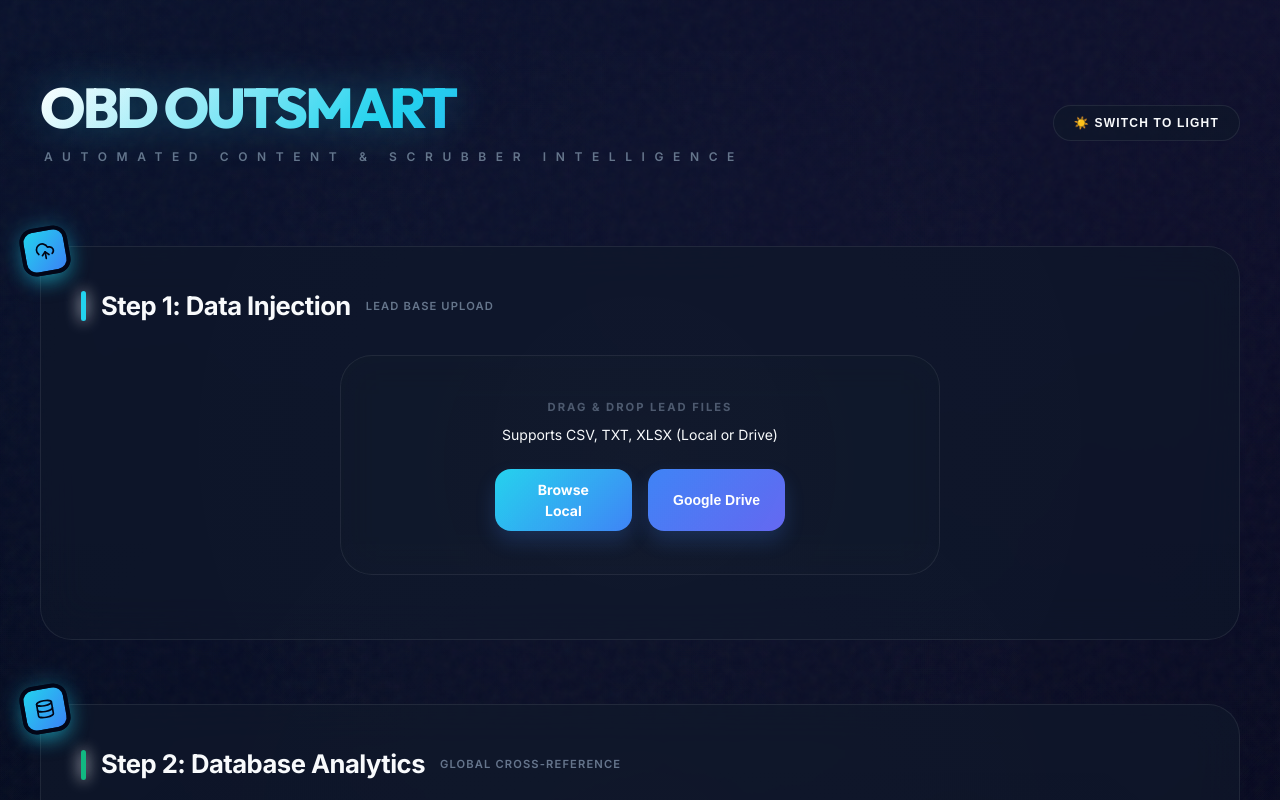
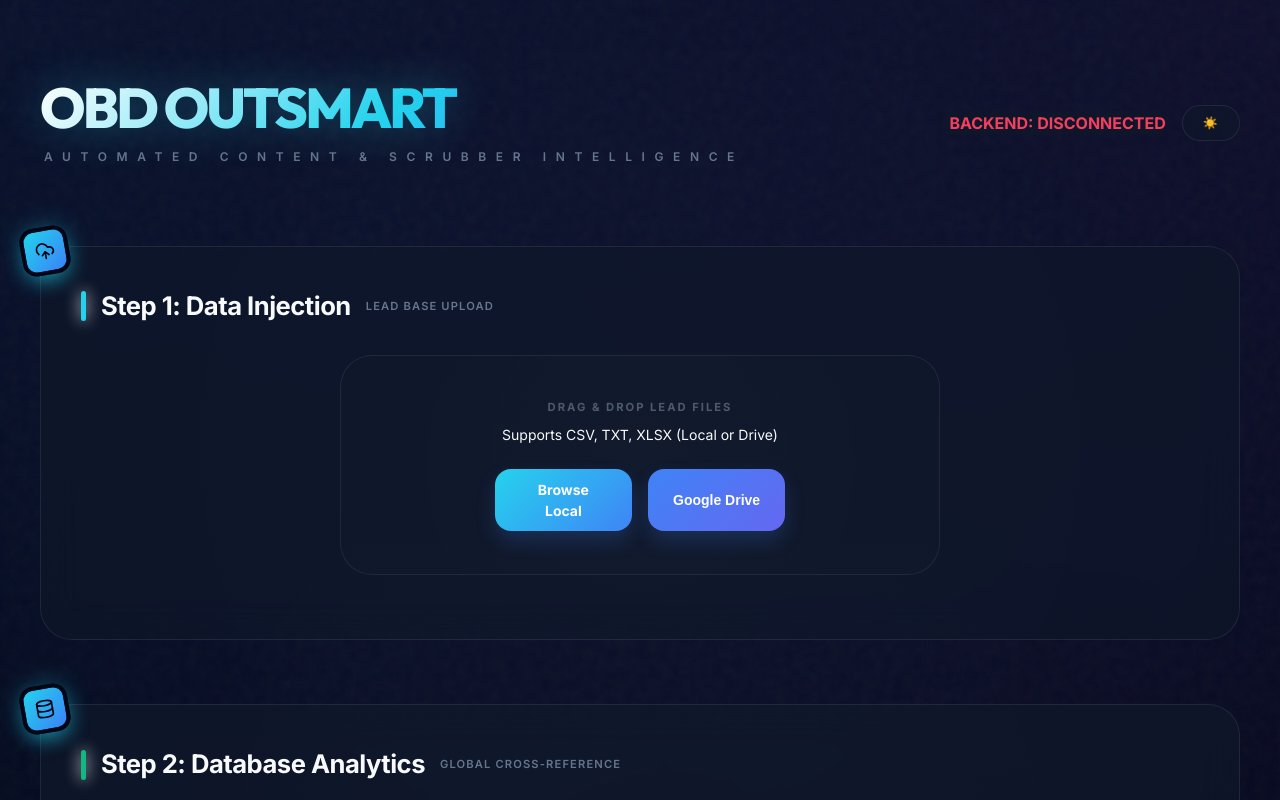
Before and after one commit to shankar-k1/obd_promotions, a Next.js app in the folder frontend/: page / in a window 1280 px wide. Shown: the top 800 px of the page. Built offline with nearby package versions, Linux system fonts and the light colour scheme; no server answers.

Commit message:
feat(ui): add backend health status indicator and 413 payload error detection

```diff
--- a/frontend/src/app/page.js
+++ b/frontend/src/app/page.js
@@ -61,6 +61,8 @@ export default function Dashboard() {
   const [loading, setLoading] = useState(false);
   const [dbStats, setDbStats] = useState({ dnd_count: null, sub_count: null, unsub_count: null });
   const [isScheduleModalOpen, setIsScheduleModalOpen] = useState(false);
+  const [backendStatus, setBackendStatus] = useState('Checking...');
+  const [apiColor, setApiColor] = useState('var(--text-dim)');
   const [scheduleData, setScheduleData] = useState({
     obd_name: '',
     flow_name: '',
@@ -88,12 +90,16 @@ export default function Dashboard() {
     fetch(`${API_BASE}/db-stats`)
       .then(res => {
         if (!res.ok) throw new Error(`HTTP error! status: ${res.status}`);
+        setBackendStatus('Connected');
+        setApiColor('var(--accent-emerald)');
         return res.json();
       })
       .then(data => setDbStats(data))
       .catch((err) => {
         console.error("Failed to fetch DB stats:", err);
-        setDbStats({ dnd_count: `ERR (${API_BASE})`, sub_count: 'ERR', unsub_count: 'ERR' });
+        setBackendStatus('Disconnected');
+        setApiColor('var(--accent-rose)');
+        setDbStats({ dnd_count: `ERR`, sub_count: 'ERR', unsub_count: 'ERR' });
       });
   }, []);
 
@@ -113,6 +119,16 @@ export default function Dashboard() {
           options: scrubOptions
         }),
       });
+
+      if (res.status === 413) {
+        throw new Error("File too large for cloud transfer. Please split your file into smaller chunks (e.g. 50k names).");
+      }
+
+      if (!res.ok) {
+        const errInfo = await res.json();
+        throw new Error(errInfo.detail || `Server returned ${res.status}`);
+      }
+
       const data = await res.json();
 
       setSessionStats({
@@ -217,9 +233,17 @@ export default function Dashboard() {
           <h1 className="logo-text">OBD OUTSMART</h1>
           <p className="subtitle">Automated Content & Scrubber Intelligence</p>
         </div>
-        <button className="theme-toggle" onClick={toggleTheme}>
-          {theme === 'dark' ? '☀️ Switch to Light' : '🌙 Switch to Dark'}
-        </button>
+        <div className="flex items-center gap-4">
+          <div className="flex items-center gap-2 px-3 py-1 rounded-full bg-white-5 border border-white-10">
+            <div className="animate-pulse w-2 h-2 rounded-full" style={{ backgroundColor: apiColor }}></div>
+            <span className="text-[10px] uppercase tracking-tighter font-bold" style={{ color: apiColor }}>
+              Backend: {backendStatus}
+            </span>
+          </div>
+          <button className="theme-toggle" onClick={toggleTheme}>
+            {theme === 'dark' ? '☀️' : '🌙'}
+          </button>
+        </div>
       </header>
 
       <motion.div
```
